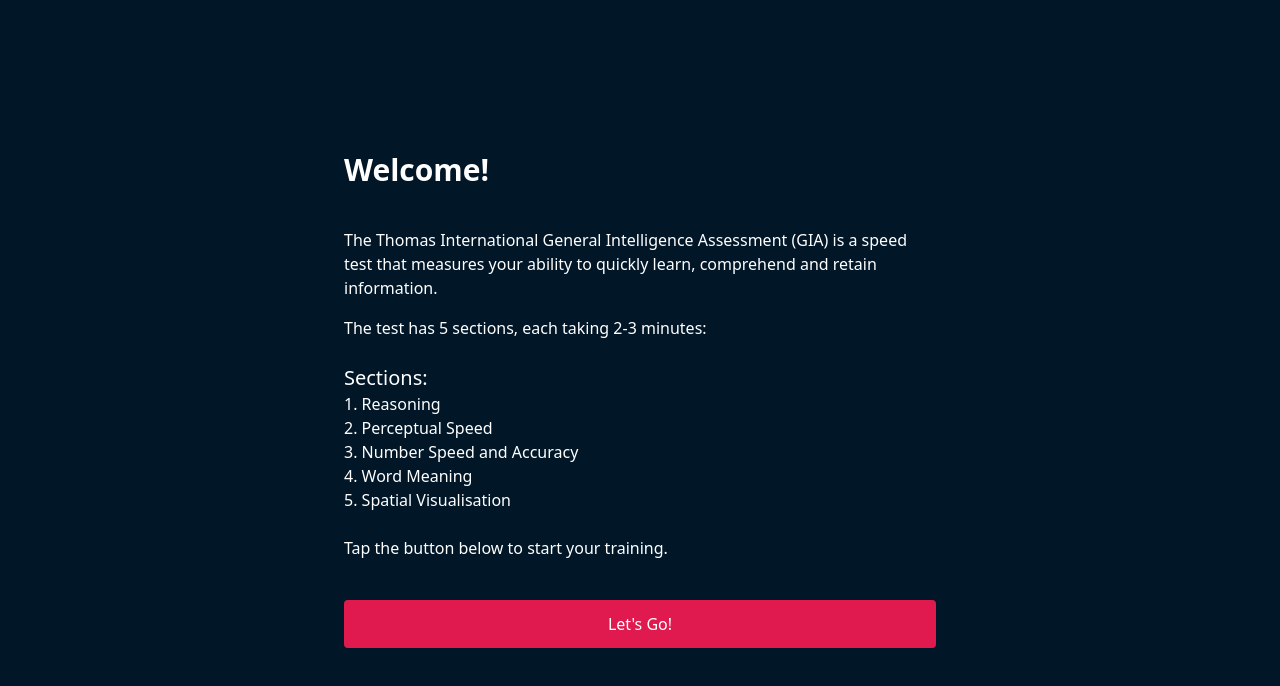
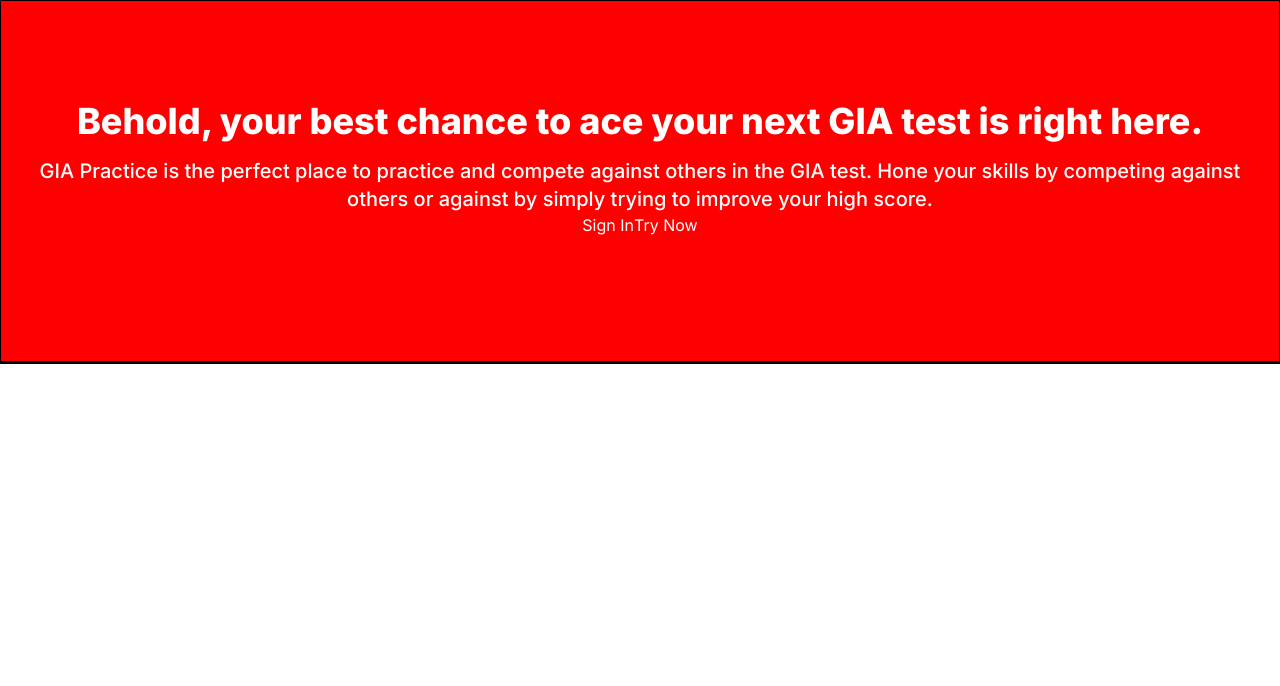
Before and after one commit to FabianTauriello/gia-trainer, a React (Vite) app: page / in a window 1280 px wide. Shown: the top 686 px of the page. Built offline with nearby package versions, Linux system fonts and the light colour scheme.

Commit message:
design changes to landing page

```diff
--- a/index.html
+++ b/index.html
@@ -3,6 +3,12 @@
   <head>
     <meta charset="UTF-8" />
     <link rel="icon" type="image/svg+xml" href="/vite.svg" />
+    <link rel="preconnect" href="https://fonts.googleapis.com" />
+    <link rel="preconnect" href="https://fonts.gstatic.com" crossorigin />
+    <link
+      href="https://fonts.googleapis.com/css2?family=Inter:wght@100;200;300;400;500;600;700;800;900&display=swap"
+      rel="stylesheet"
+    />
     <meta name="viewport" content="width=device-width, initial-scale=1.0" />
     <title>Vite + React + TS</title>
   </head>
--- /dev/null
+++ b/src/components/Btn1.tsx
@@ -0,0 +1,6 @@
+// TODO rename after
+const Btn1: React.FC<{ text: string; handleClick: () => void }> = ({ text, handleClick }) => {
+  return <button>{text}</button>;
+};
+
+export default Btn1;
--- a/src/components/Button.tsx
+++ b/src/components/Button.tsx
@@ -1,6 +1,6 @@
 const Button: React.FC<{ text: string; handleClick: () => void }> = ({ text, handleClick }) => {
   return (
-    <button className="bg-red p-3 rounded text-white hover:bg-opacity-80" onClick={handleClick}>
+    <button className="bg-blue p-3 rounded text-white hover:bg-opacity-80" onClick={handleClick}>
       {text}
     </button>
   );
--- a/src/index.css
+++ b/src/index.css
@@ -2,8 +2,18 @@
 @tailwind components;
 @tailwind utilities;
 
-.page {
-  @apply h-screen bg-space text-white;
+body {
+  font-family: "Inter", Arial, Helvetica, sans-serif;
+}
+
+section {
+  border: solid 1px black;
+  background: red;
+}
+
+.intro-section {
+  padding-top: 100px;
+  padding-bottom: 7.75rem;
 }
 
 .gutter-sm {
@@ -13,8 +23,3 @@
 .gutter-lg {
   @apply my-4;
 }
-
-p {
-  margin-top: 0.5em;
-  margin-bottom: 0.5em;
-}
--- a/src/main.tsx
+++ b/src/main.tsx
@@ -2,14 +2,14 @@ import React from "react";
 import ReactDOM from "react-dom/client";
 import "./index.css";
 
-import Home from "./pages/Home";
+import Landing from "./pages/Landing";
 import { createBrowserRouter, RouterProvider } from "react-router-dom";
 import QuizSectionContainer from "./pages/QuizSectionContainer";
 
 const router = createBrowserRouter([
   {
     path: "/",
-    element: <Home />,
+    element: <Landing />,
   },
   {
     path: "/:section",
--- a/src/pages/Home.tsx
+++ /dev/null
@@ -1,36 +0,0 @@
-import { useNavigate } from "react-router-dom";
-import Button from "../components/Button";
-import Page from "../components/Page";
-
-const Home = () => {
-  const navigate = useNavigate();
-
-  return (
-    <div className="page">
-      <div className="h-full flex flex-col justify-center p-6 md:w-2/4 m-auto">
-        <h1 className="text-3xl font-bold">Welcome!</h1>
-        <div className="gutter-lg" />
-        <p>
-          The Thomas International General Intelligence Assessment (GIA) is a speed test that measures your ability to
-          quickly learn, comprehend and retain information.
-        </p>
-        <p>The test has 5 sections, each taking 2-3 minutes:</p>
-        <div className="gutter-sm" />
-        <h2 className="text-xl">Sections:</h2>
-        <ol>
-          <li>1. Reasoning</li>
-          <li>2. Perceptual Speed</li>
-          <li>3. Number Speed and Accuracy</li>
-          <li>4. Word Meaning</li>
-          <li>5. Spatial Visualisation</li>
-        </ol>
-        <div className="gutter-sm" />
-        <p>Tap the button below to start your training.</p>
-        <div className="gutter-lg" />
-        <Button text="Let's Go!" handleClick={() => navigate("/reasoning")} />
-      </div>
-    </div>
-  );
-};
-
-export default Home;
--- /dev/null
+++ b/src/pages/Landing.tsx
@@ -0,0 +1,59 @@
+import { useNavigate } from "react-router-dom";
+import Btn1 from "../components/Btn1";
+import Button from "../components/Button";
+import Page from "../components/Page";
+
+const Home = () => {
+  const navigate = useNavigate();
+
+  return (
+    <>
+      <header>{/* TODO */}</header>
+      <div className="flex flex-col">
+        <main>
+          <section className="text-center intro-section text-white">
+            <h1 className="text-4xl font-extrabold mb-4 mr-4 ml-4">
+              Behold, your best chance to ace your next GIA test is right here.
+            </h1>
+            <div className="text-xl font-medium mr-2 ml-2">
+              GIA Practice is the perfect place to practice and compete against others in the GIA test. Hone your skills
+              by competing against others or against by simply trying to improve your high score.
+            </div>
+            <div>
+              <Btn1 text="Sign In" handleClick={() => {}} />
+              <Btn1 text="Try Now" handleClick={() => {}} />
+            </div>
+          </section>
+          <section>{/* TODO description about the what the app is about/offers */}</section>
+        </main>
+      </div>
+    </>
+  );
+};
+
+export default Home;
+
+{
+  /* <div className="h-full flex flex-col justify-center p-6 md:w-2/4 m-auto">
+        <h1 className="text-3xl font-bold">Welcome!</h1>
+        <div className="gutter-lg" />
+        <p>
+          The Thomas International General Intelligence Assessment (GIA) is a speed test that measures your ability to
+          quickly learn, comprehend and retain information.
+        </p>
+        <p>The test has 5 sections, each taking 2-3 minutes:</p>
+        <div className="gutter-sm" />
+        <h2 className="text-xl">Sections:</h2>
+        <ol>
+          <li>1. Reasoning</li>
+          <li>2. Perceptual Speed</li>
+          <li>3. Number Speed and Accuracy</li>
+          <li>4. Word Meaning</li>
+          <li>5. Spatial Visualisation</li>
+        </ol>
+        <div className="gutter-sm" />
+        <p>Tap the button below to start your training.</p>
+        <div className="gutter-lg" />
+        <Button text="Let's Go!" handleClick={() => navigate(`/section-${1}-reasoning`)} />
+      </div> */
+}
```
Also changed, not shown: 1 other file (tests, documents, lock files or other folders).
